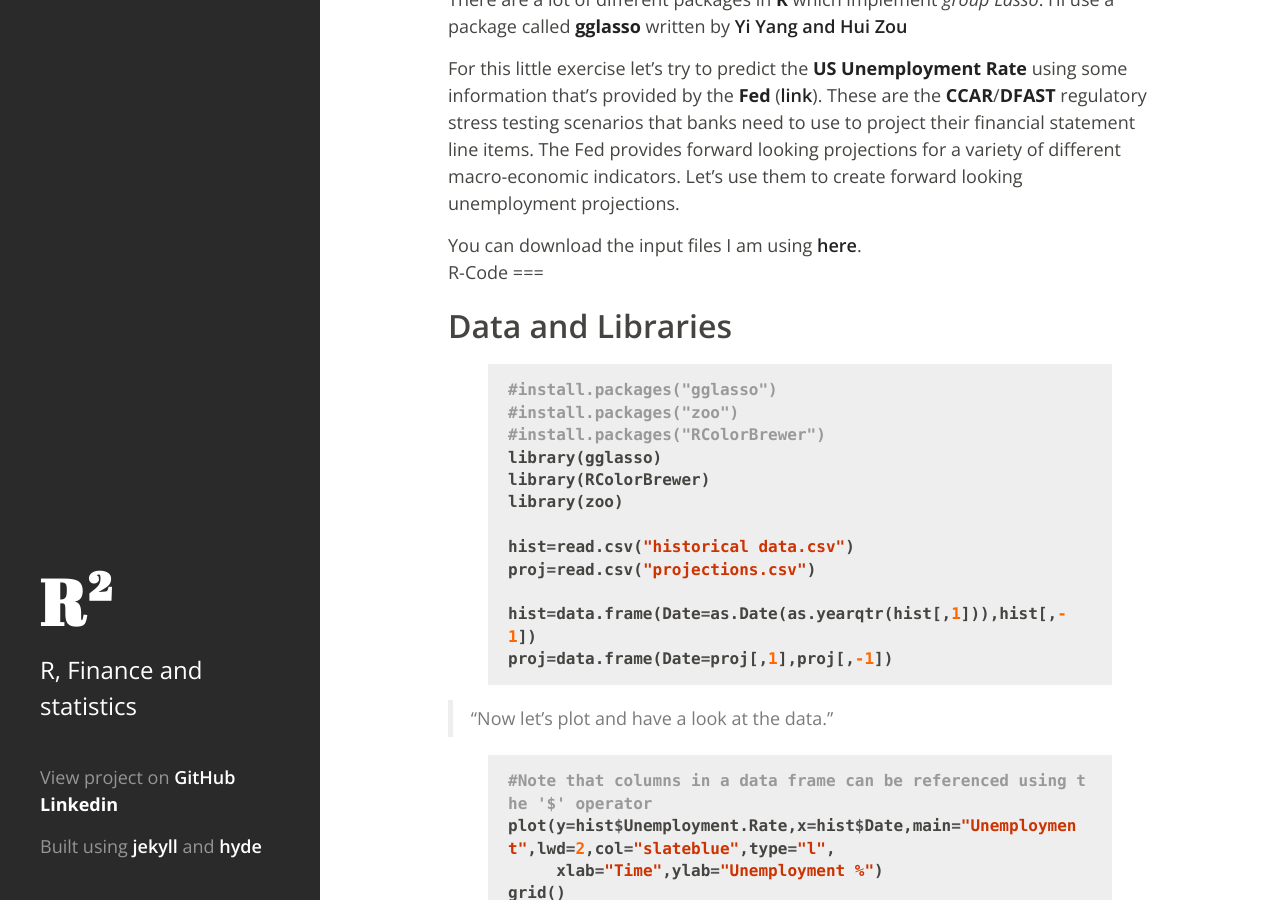
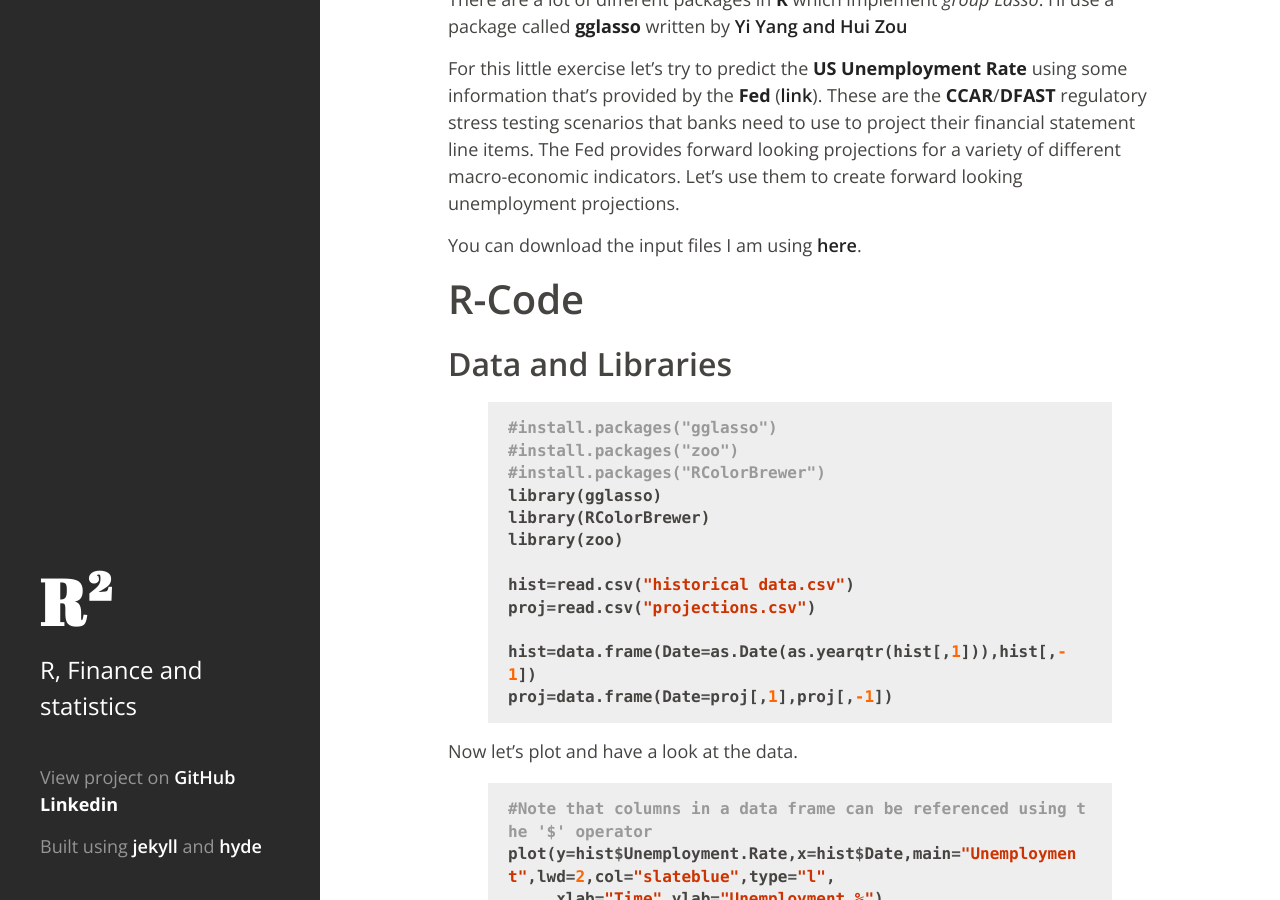
Before and after one commit to AmelieSONG/royr2.github.io, a Jekyll site: the page built from _posts/2014-03-05-GroupLasso.md, in a window 1280 px wide and 900 px high, scrolled down 594 px. Built offline with Jekyll 4.4.1, drawn with Linux system fonts in a browser that asks for light colours; formulas are drawn with MathJax 3; comment, search, counter and statistics services are not loaded.

Commit message:
404 message and fixed the group lasso post

```diff
--- a/_posts/2014-03-05-GroupLasso.md
+++ b/_posts/2014-03-05-GroupLasso.md
@@ -30,6 +30,7 @@ There are a lot of different packages in **R** which implement *group Lasso*. I'
 For this little exercise let's try to predict the **US Unemployment Rate** using some information that's provided by the **Fed** ([link](http://www.federalreserve.gov/bankinforeg/stress-tests/supervisory-baseline-adverse-and-severely-adverse-scenarios.htm)). These are the **CCAR**/**DFAST** regulatory stress testing scenarios that banks need to use to project their financial statement line items. The Fed provides forward looking projections for a variety of different macro-economic indicators. Let's use them to create forward looking unemployment projections.
 
 You can download the input files I am using [here](https://github.com/royr2/royr2.github.io/tree/master/assets/downloads).
+
 R-Code
 ===
 
@@ -51,7 +52,7 @@ hist=data.frame(Date=as.Date(as.yearqtr(hist[,1])),hist[,-1])
 proj=data.frame(Date=proj[,1],proj[,-1])
 {% endhighlight %}
 
-> Now let's plot and have a look at the data.
+Now let's plot and have a look at the data.
 
 {% highlight r %}
 #Note that columns in a data frame can be referenced using the '$' operator
@@ -147,7 +148,7 @@ text(x=x-0.5,y=y-0.1,labels=paste("Lambda\n=",lmda),pos=1,cex=0.8)
 
 <img src="/assets/figures/GroupLasso/unnamed-chunk-3-1.png" title="center" alt="center" style="display: block; margin: auto;" />
 
-> The intercept is not penalized and hence is always present in the regression equation. But as the plot above shows, each group enters the regression equation at a particular value of lambda. For example:
+The intercept is not penalized and hence is always present in the regression equation. But as the plot above shows, each group enters the regression equation at a particular value of lambda. For example:
 
 
 {% highlight r %}
@@ -244,7 +245,7 @@ legend(x=40,y=5,legend=c("Actual","Predicted"),fill=c(cols[c(1,2)]),bty="n",cex=
 
 <img src="/assets/figures/GroupLasso/unnamed-chunk-5-2.png" title="center" alt="center" style="display: block; margin: auto;" />
 
-> Let's now try to generate some forward looking projections and compare them against what the Fed has provided us.
+Let's now try to generate some forward looking projections and compare them against what the Fed has provided us.
 
 {% highlight r %}
 #Get forward looking projections
```
